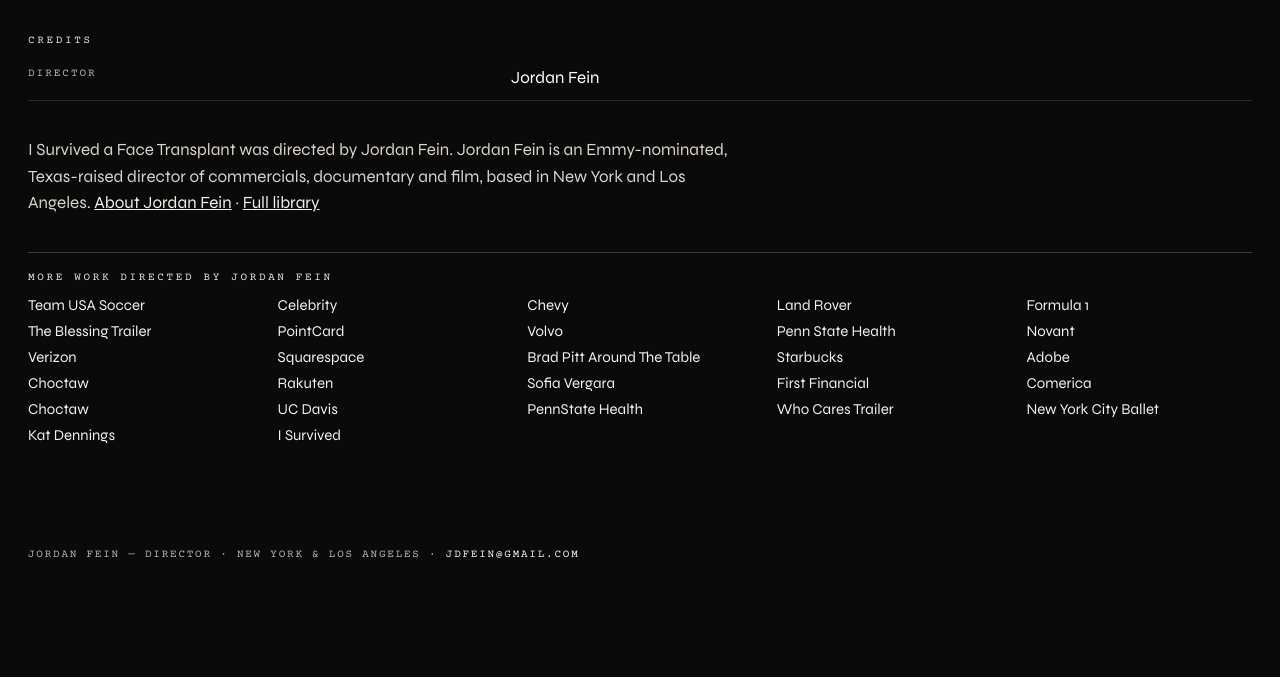
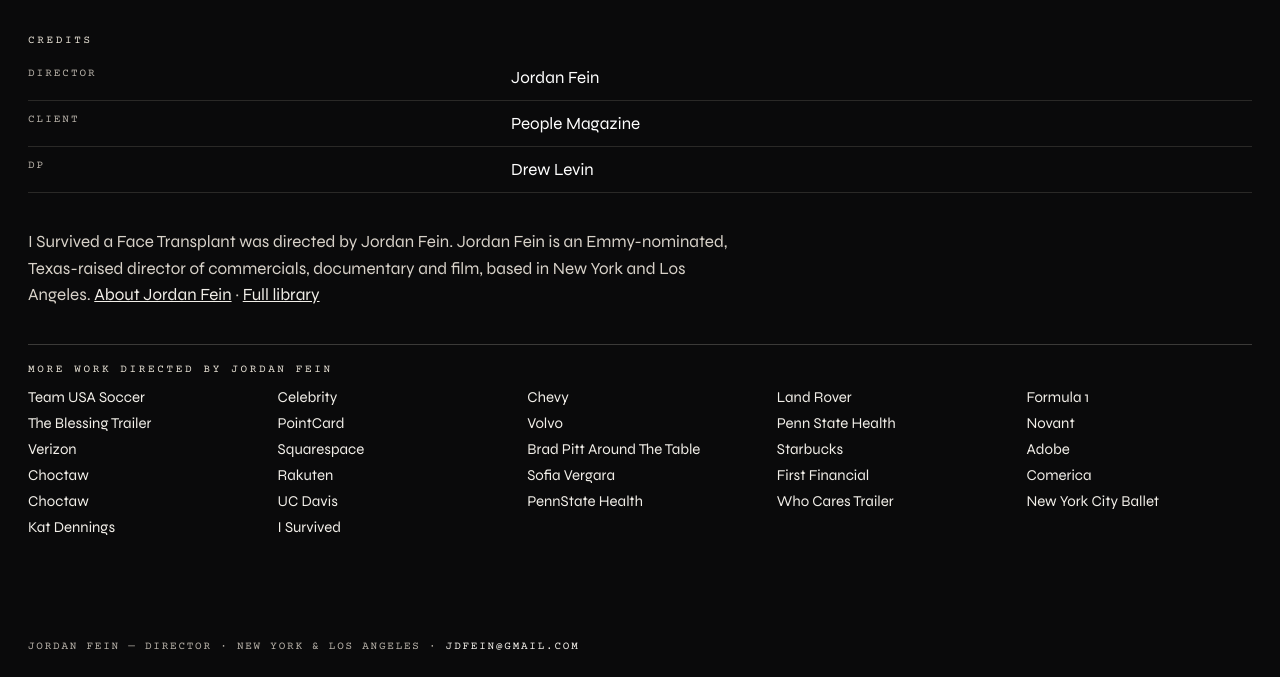
Before and after one commit to jordanfein1/jordanfein.com, a plain HTML site: page work/i-survived-a-face-transplant/index.html in a window 1280 px wide. Shown: the part 1037-1714 px from the top of the page. Before the commit the page ends 1622 px from the top, so only its background shows below. Drawn offline with nearby package versions, Linux system fonts and the light colour scheme.

Commit message:
Update credits: I Survived a Face Transplant

```diff
--- a/work/i-survived-a-face-transplant/index.html
+++ b/work/i-survived-a-face-transplant/index.html
@@ -52,7 +52,7 @@
   <section style="display:grid;grid-template-columns:repeat(auto-fit,minmax(min(100%,420px),1fr));gap:40px;">
     <div>
       <h2 style="margin:0 0 8px;font-family:'Courier Prime','Courier New',monospace;font-size:11px;letter-spacing:0.24em;text-transform:uppercase;color:#e8e2d6;font-weight:400;">Credits</h2>
-      <dl style="margin:0;"><div style="display:grid;grid-template-columns:minmax(0,1fr) minmax(0,1.6fr);gap:20px;padding:12px 0;border-bottom:1px solid rgba(232,226,214,0.14);"><dt style="font-family:'Courier Prime','Courier New',monospace;font-size:11px;letter-spacing:0.18em;text-transform:uppercase;color:#b8b2a9;margin:0;">Director</dt><dd style="margin:0;font-size:17px;color:#ffffff;white-space:pre-line;">Jordan Fein</dd></div></dl>
+      <dl style="margin:0;"><div style="display:grid;grid-template-columns:minmax(0,1fr) minmax(0,1.6fr);gap:20px;padding:12px 0;border-bottom:1px solid rgba(232,226,214,0.14);"><dt style="font-family:'Courier Prime','Courier New',monospace;font-size:11px;letter-spacing:0.18em;text-transform:uppercase;color:#b8b2a9;margin:0;">Director</dt><dd style="margin:0;font-size:17px;color:#ffffff;white-space:pre-line;">Jordan Fein</dd></div><div style="display:grid;grid-template-columns:minmax(0,1fr) minmax(0,1.6fr);gap:20px;padding:12px 0;border-bottom:1px solid rgba(232,226,214,0.14);"><dt style="font-family:'Courier Prime','Courier New',monospace;font-size:11px;letter-spacing:0.18em;text-transform:uppercase;color:#b8b2a9;margin:0;">Client</dt><dd style="margin:0;font-size:17px;color:#ffffff;white-space:pre-line;">People Magazine</dd></div><div style="display:grid;grid-template-columns:minmax(0,1fr) minmax(0,1.6fr);gap:20px;padding:12px 0;border-bottom:1px solid rgba(232,226,214,0.14);"><dt style="font-family:'Courier Prime','Courier New',monospace;font-size:11px;letter-spacing:0.18em;text-transform:uppercase;color:#b8b2a9;margin:0;">DP</dt><dd style="margin:0;font-size:17px;color:#ffffff;white-space:pre-line;">Drew Levin</dd></div></dl>
     </div>
 
   </section>
```
